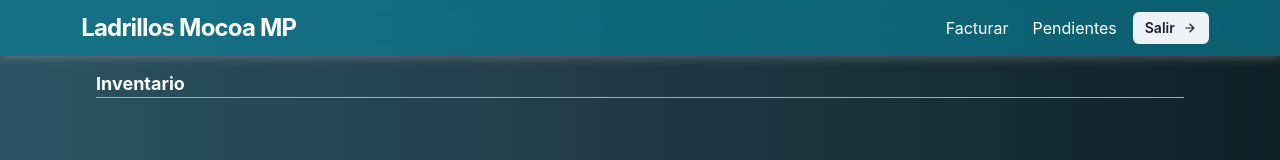
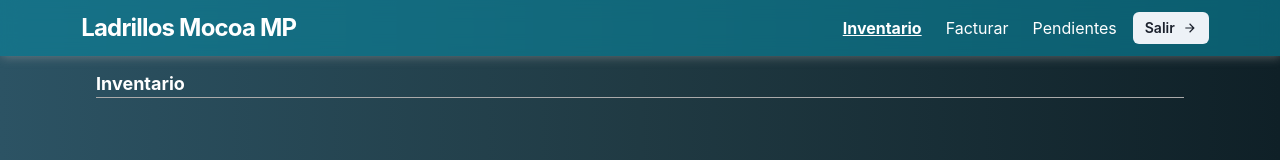
Before and after one commit to andresflorez16/ladrillos-mocoa, a Next.js app: page /inventario in a window 1280 px wide. Shown: the top 160 px of the page. Built offline with nearby package versions, Linux system fonts and the light colour scheme; no server answers; the database is empty; sample sign-in values are in the browser's storage.

Commit message:
inventory page

```diff
--- a/components/navbar/Links.tsx
+++ b/components/navbar/Links.tsx
@@ -30,6 +30,16 @@ export const Links: FC = () => {
         flexGrow={1}
         pl={5}
       >
+        <NextLink href='/inventario'>
+          <Link
+            p={2}
+            color='white'
+            textDecor={ asPath === '/inventario' ? 'underline' : 'none' }
+            fontWeight={ asPath === '/inventario' ? 'bold' : 'normal' }
+          >
+            Inventario
+          </Link>
+        </NextLink>
         <NextLink href='/facturar'>
           <Link
             p={2}
@@ -63,8 +73,8 @@ export const Links: FC = () => {
       >
         <Menu isLazy >
           <MenuButton
-            _hover={{ background: '#444' }}
-            _active={{ background: '#444' }}
+            _hover={{ background: '#9996' }}
+            _active={{ background: '#9996' }}
             as={IconButton}
             icon={<HamburgerIcon />}
             variant='outline'
@@ -72,6 +82,17 @@ export const Links: FC = () => {
             color='white'
           />
           <MenuList>
+            <NextLink href='/inventario' passHref>
+              <MenuItem
+                as={Link}
+                p={2}
+                color='black'
+                textDecor={ asPath === '/inventario' ? 'underline' : 'none' }
+                fontWeight={ asPath === '/inventario' ? 'bold' : 'normal' }
+              >
+                Inventario
+              </MenuItem>
+            </NextLink>
             <NextLink href='/facturar' passHref>
               <MenuItem
                 as={Link}
--- a/pages/inventario/index.tsx
+++ b/pages/inventario/index.tsx
@@ -1,18 +1,31 @@
-import { useEffect } from 'react'
+import { useEffect, useState } from 'react'
 import { NextPage } from 'next'
 import {
   Box,
   Text
 } from '@chakra-ui/react'
 import { useUser, USER_STATES } from 'hooks'
+import { getInventory } from '../../firebase'
 import { Loader } from 'components/ui'
 
 const InventoryPage: NextPage = () => {
-
+  const [inventory, setInventory] = useState({})
+  const [loading, setLoading] = useState(false)
   const user = useUser()
+  console.log(inventory)
 
   useEffect(() => {
-    user
+    if (user) {
+      setLoading(true)
+      getInventory()
+      .then(({ brickData, cementData }) => {
+        const bricks = brickData.docs.map(el => ({ ...el.data(), id: el.id }))
+        const cements = cementData.docs.map(el => ({ ...el.data(), id: el.id }))
+        setInventory({ bricks, cements })
+        setLoading(false)
+      })
+      .catch(err => console.log('Error getting inventory', err))
+    }
   }, [user])
 
   return (
@@ -23,10 +36,10 @@ const InventoryPage: NextPage = () => {
       minH='80vh'
     >
       {
-        user === USER_STATES.NOT_KNOWN && <Loader />
+        user === USER_STATES.NOT_KNOWN || loading && <Loader />
       }
       {
-        user &&
+        user && !loading &&
           <Text color='#fff' fontWeight='bold' fontSize='lg' borderBottom='1px solid #aaa'>Inventario</Text>
       }
     </Box>
```
